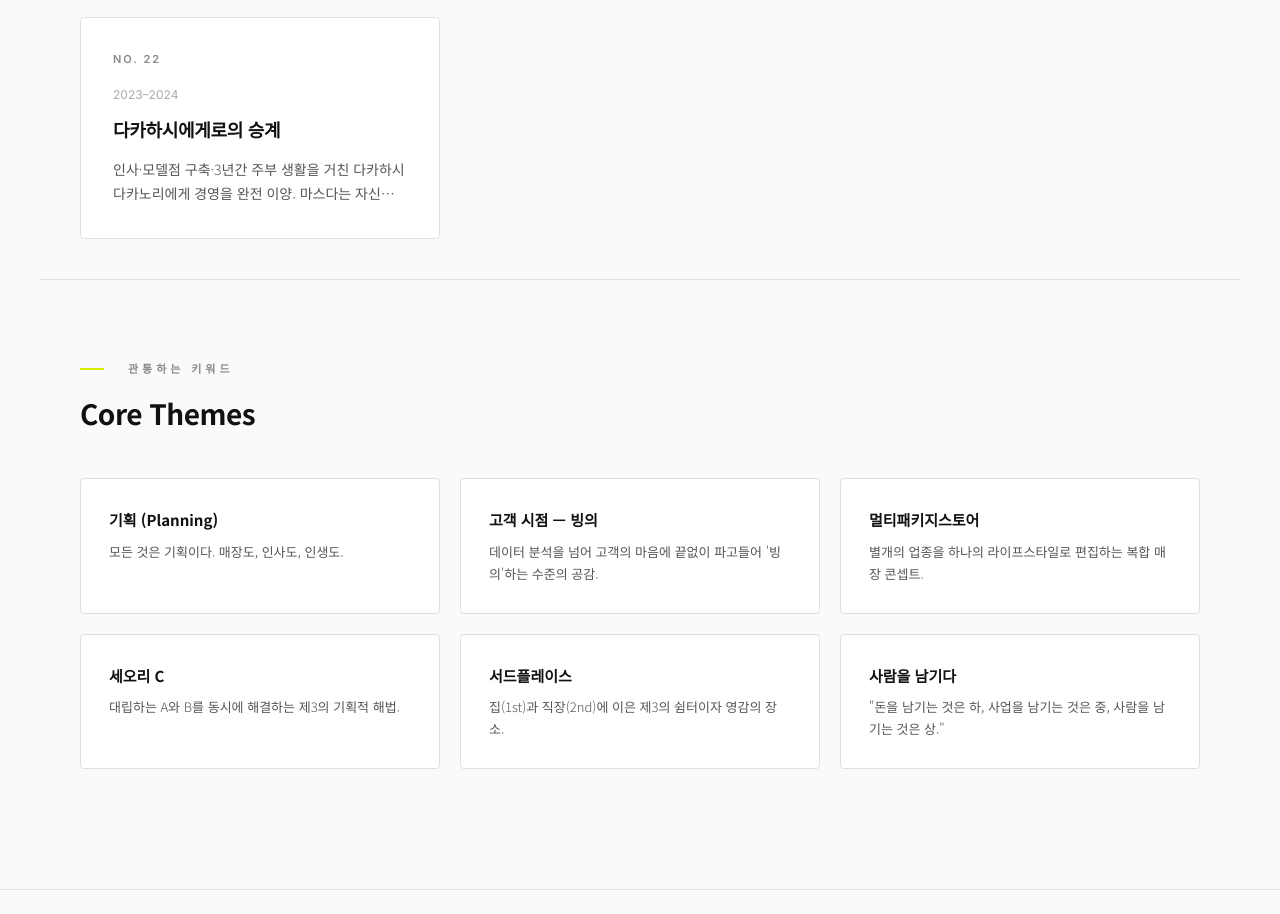
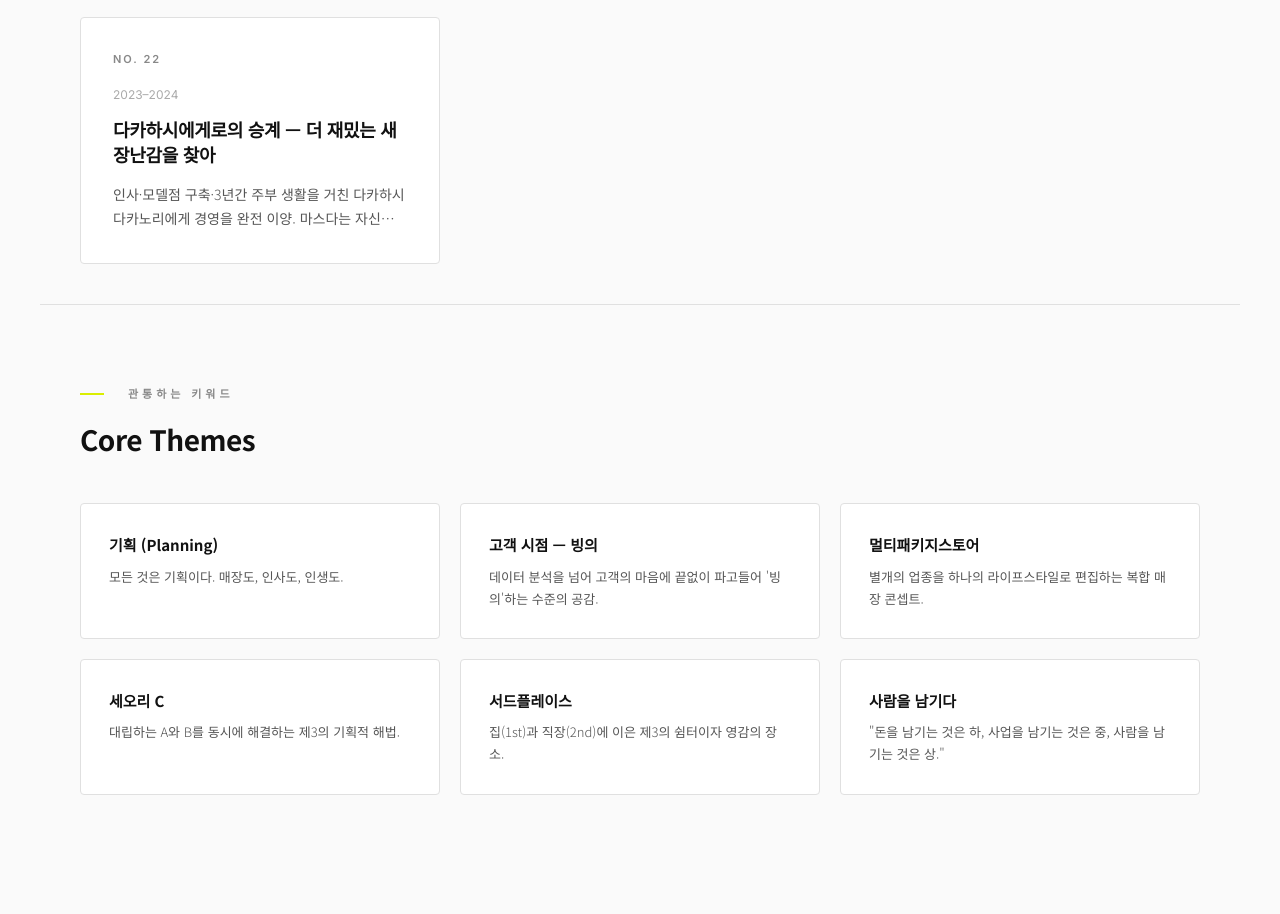
Before and after one commit to imagodei46/masudamilestone, a plain HTML site: page index.html in a window 1280 px wide. Shown: the part 4492-5406 px from the top of the page. Drawn offline with Linux system fonts and the light colour scheme.

Commit message:
Update title for Takahashi succession entry

```diff
--- a/index.html
+++ b/index.html
@@ -949,7 +949,7 @@ const milestones = [
       {
         num: "22",
         period: "2023–2024",
-        title: "다카하시에게로의 승계",
+        title: "다카하시에게로의 승계 — 더 재밌는 새 장난감을 찾아",
         summary: "인사·모델점 구축·3년간 주부 생활을 거친 다카하시 다카노리에게 경영을 완전 이양. 마스다는 자신을 '헤이세이의 우타마로'로 표현하며 가루이자와 프로젝트로 시선을 옮김.",
         insight: "사업 승계의 핵심: ① 후계자에게 완전히 맡기고 참견하지 않는 도량, ② 맡겨진 사람이 해낼 수 있는지 분별하는 기량. \"더 설레는 새 장난감을 찾으면, 이전 것은 내려놓을 수 있다.\""
       }
```
